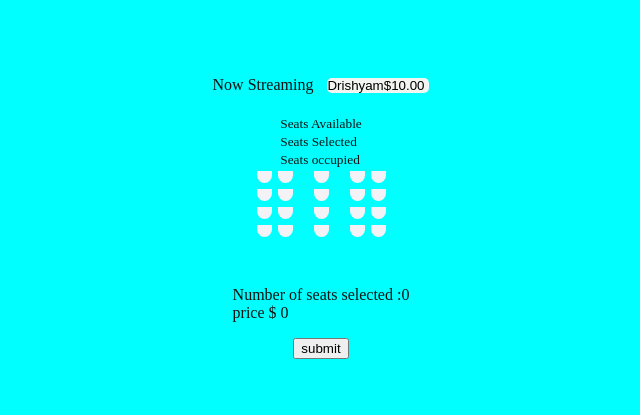
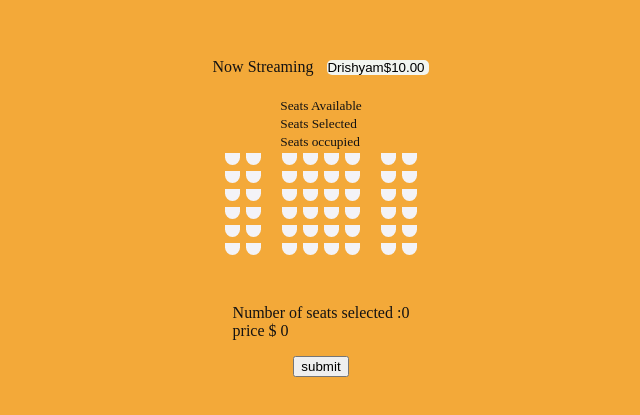
Before and after one commit to Joelbabujoseph/c0784315_CSD2214_7_TEST1_MovieTickets, a plain HTML site: page index.html in a window 1280 px wide. Shown: the part 193-608 px from the top of the page, without its empty margins (319-959 px from the left). Drawn offline with Linux system fonts and the light colour scheme.

Commit message:
initial commit

```diff
--- a/index.html
+++ b/index.html
@@ -38,10 +38,16 @@
             <div class="seat" ></div>
             <div class="seat" ></div>
             <div class="seat" ></div>
+            <div class="seat" ></div>
+            <div class="seat" ></div>
+            <div class="seat" ></div>
         </div>
         <!--2nd row-->
         <div class="row" >
 
+            <div class="seat" ></div>
+            <div class="seat" ></div>
+            <div class="seat" ></div>
             <div class="seat" ></div>
             <div class="seat" ></div>
             <div class="seat" ></div>
@@ -56,6 +62,9 @@
             <div class="seat" ></div>
             <div class="seat" ></div>
             <div class="seat" ></div>
+            <div class="seat" ></div>
+            <div class="seat" ></div>
+            <div class="seat" ></div>
         </div>
         <!--4th row-->
         <div class="row" >
@@ -65,7 +74,36 @@
             <div class="seat" ></div>
             <div class="seat" ></div>
             <div class="seat" ></div>
+            <div class="seat" ></div>
+            <div class="seat" ></div>
+            <div class="seat" ></div>
         </div>
+        <!--5th row-->
+        <div class="row" >
+
+            <div class="seat" ></div>
+            <div class="seat" ></div>
+            <div class="seat" ></div>
+            <div class="seat" ></div>
+            <div class="seat" ></div>
+            <div class="seat" ></div>
+            <div class="seat" ></div>
+            <div class="seat" ></div>
+        </div>
+        <!--6th row-->
+        <div class="row" >
+
+            <div class="seat" ></div>
+            <div class="seat" ></div>
+            <div class="seat" ></div>
+            <div class="seat" ></div>
+            <div class="seat" ></div>
+            <div class="seat" ></div>
+            <div class="seat" ></div>
+            <div class="seat" ></div>
+        </div>
+
+
 
     </div>
 
--- a/movie.js
+++ b/movie.js
@@ -0,0 +1,16 @@
+const container = document.querySelector('.container');
+const seats = document.querySelectorAll('.row .seat:not(.occupied)');
+const count = document.getElementById('count');
+const amount = document.getElementById('amount');
+
+const movieselect = document.getElementById('film');
+let ticketprice = +movieselect.Value;
+
+const populateUI =() =>{
+    const selectseats = JSON.parse(localStorage.getItem('selectedseats'));
+
+    if(selectseats !==null && selectseats.length>0){
+        seats.foreach((seat,))
+    }
+
+}
--- a/style.css
+++ b/style.css
@@ -1,5 +1,5 @@
 body{
-    background-color: aqua;
+    background-color: rgb(243, 169, 57);
     color:rgb(19, 18, 18) ;
     display: flex;
     flex-direction: column;
```
